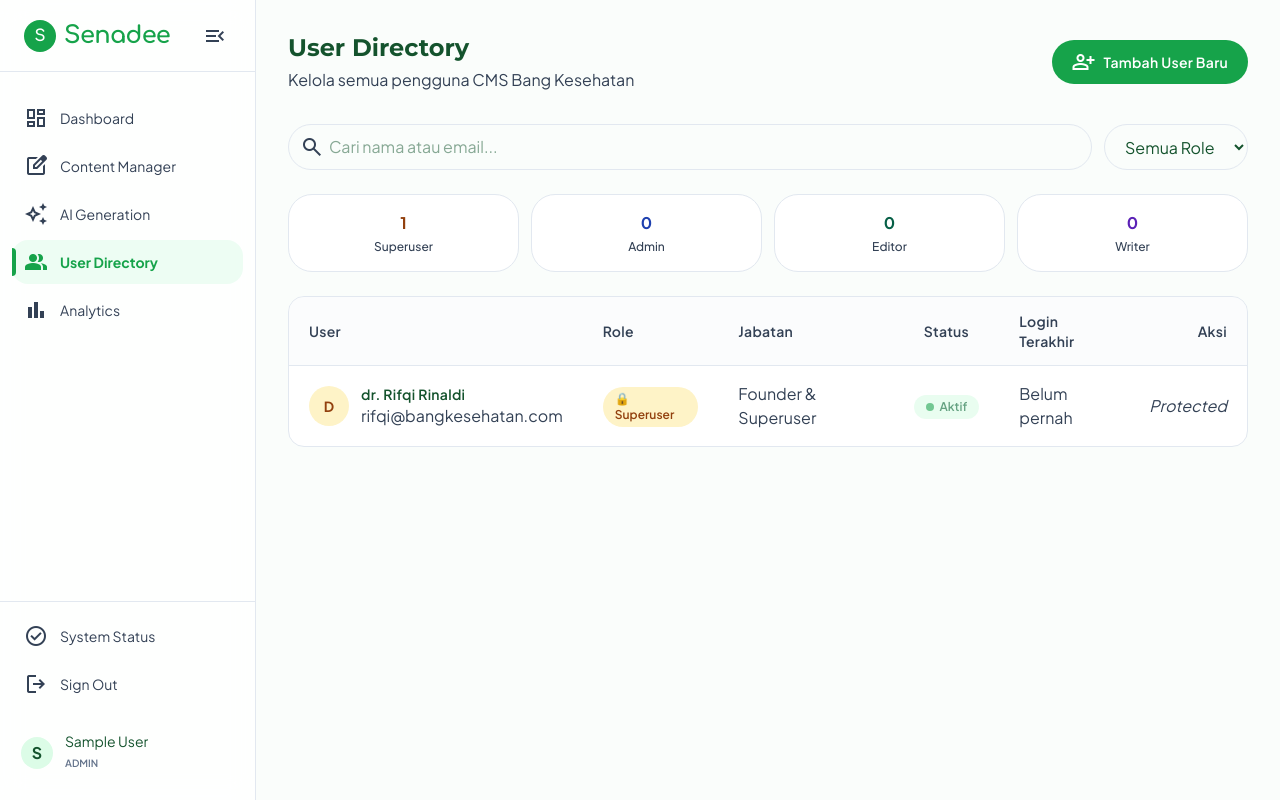
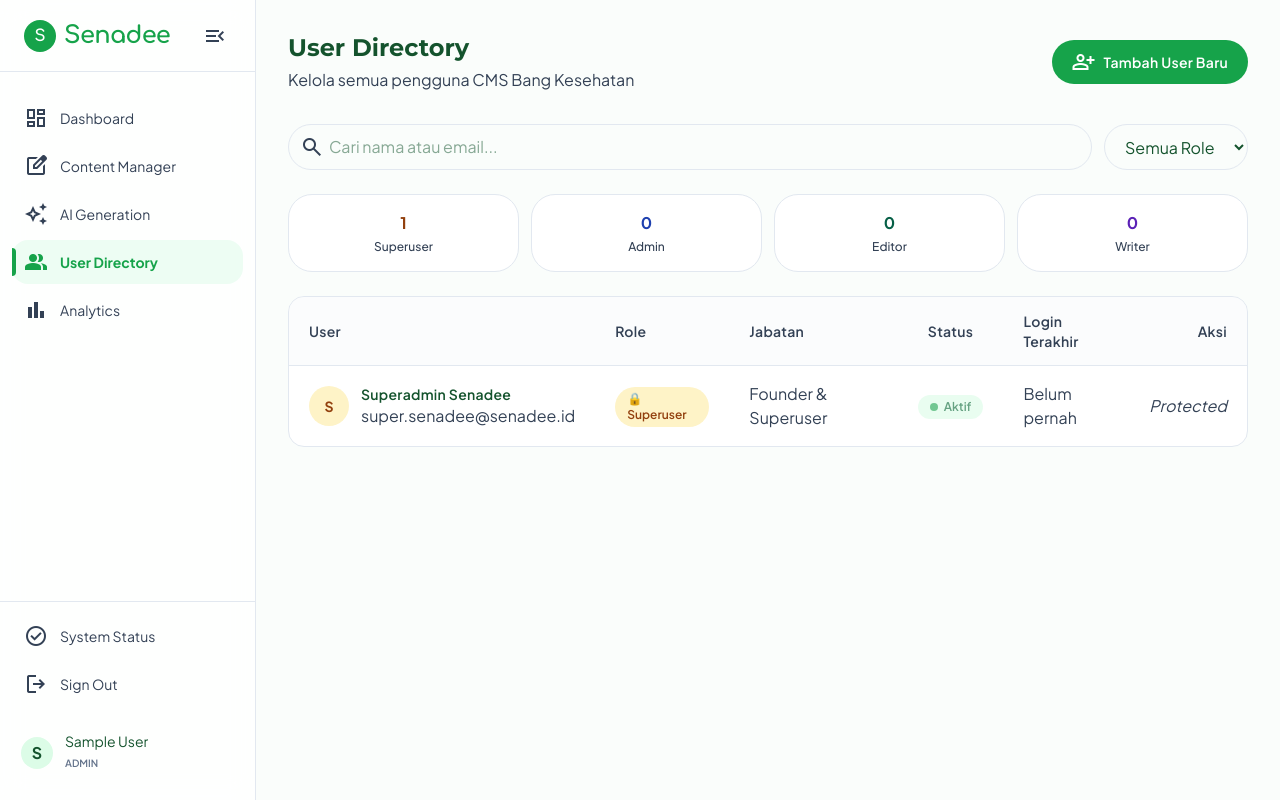
Before and after one commit to rifqirinaldi24/bang-kesehatan-v0.1, a React (Vite) app: page /cms/users in a window 1280 px wide. Built offline with nearby package versions, Linux system fonts and the light colour scheme; sample sign-in values are in the browser's storage.

Commit message:
chore: reset all users and update superadmin email

```diff
--- a/src/data/userStore.js
+++ b/src/data/userStore.js
@@ -2,7 +2,7 @@
 // userStore.js — Data layer untuk manajemen user (localStorage)
 // ============================================================
 
-const STORAGE_KEY = 'bk_users';
+const STORAGE_KEY = 'senadee_users_v2';
 
 // Simple hash function for passwords (base64 — adequate for localStorage MVP)
 function hashPassword(password) {
@@ -21,8 +21,8 @@ function generateId() {
 // Default Superuser — dibuat otomatis saat pertama kali
 const DEFAULT_SUPERUSER = {
   id: 'usr_superuser_001',
-  name: 'dr. Rifqi Rinaldi',
-  email: 'rifqi@bangkesehatan.com',
+  name: 'Superadmin Senadee',
+  email: 'super.senadee@senadee.id',
   password: hashPassword('superadmin123'),
   role: 'superuser',
   status: 'active',
--- a/src/pages/cms/LoginPage.jsx
+++ b/src/pages/cms/LoginPage.jsx
@@ -77,7 +77,7 @@ export default function LoginPage() {
                   value={email}
                   onChange={(e) => setEmail(e.target.value)}
                   className="block w-full pl-10 pr-3 py-3 border border-border-muted rounded-lg bg-surface-container-lowest text-on-surface focus:outline-none focus:ring-2 focus:ring-secondary focus:border-transparent font-body-md text-body-md transition-all duration-200"
-                  placeholder="admin@bangkesehatan.com"
+                  placeholder="super.senadee@senadee.id"
                   required
                 />
               </div>
```
